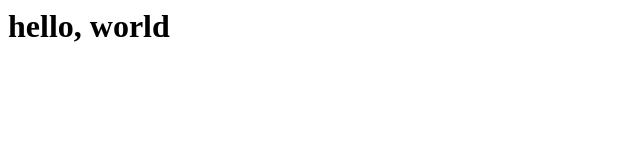
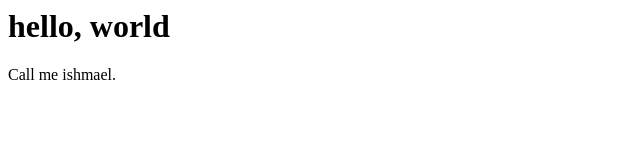
Before and after one commit to hyugacosmetic/website, a plain HTML site: page index.html in a window 1280 px wide. Shown: the full height of the page, 0-640 px from the left. Drawn offline with Linux system fonts and the light colour scheme.

Commit message:
add p tag

```diff
--- a/index.html
+++ b/index.html
@@ -1 +1,2 @@
 <h1>hello, world</h1>
+<p>Call me ishmael.</p>
```
